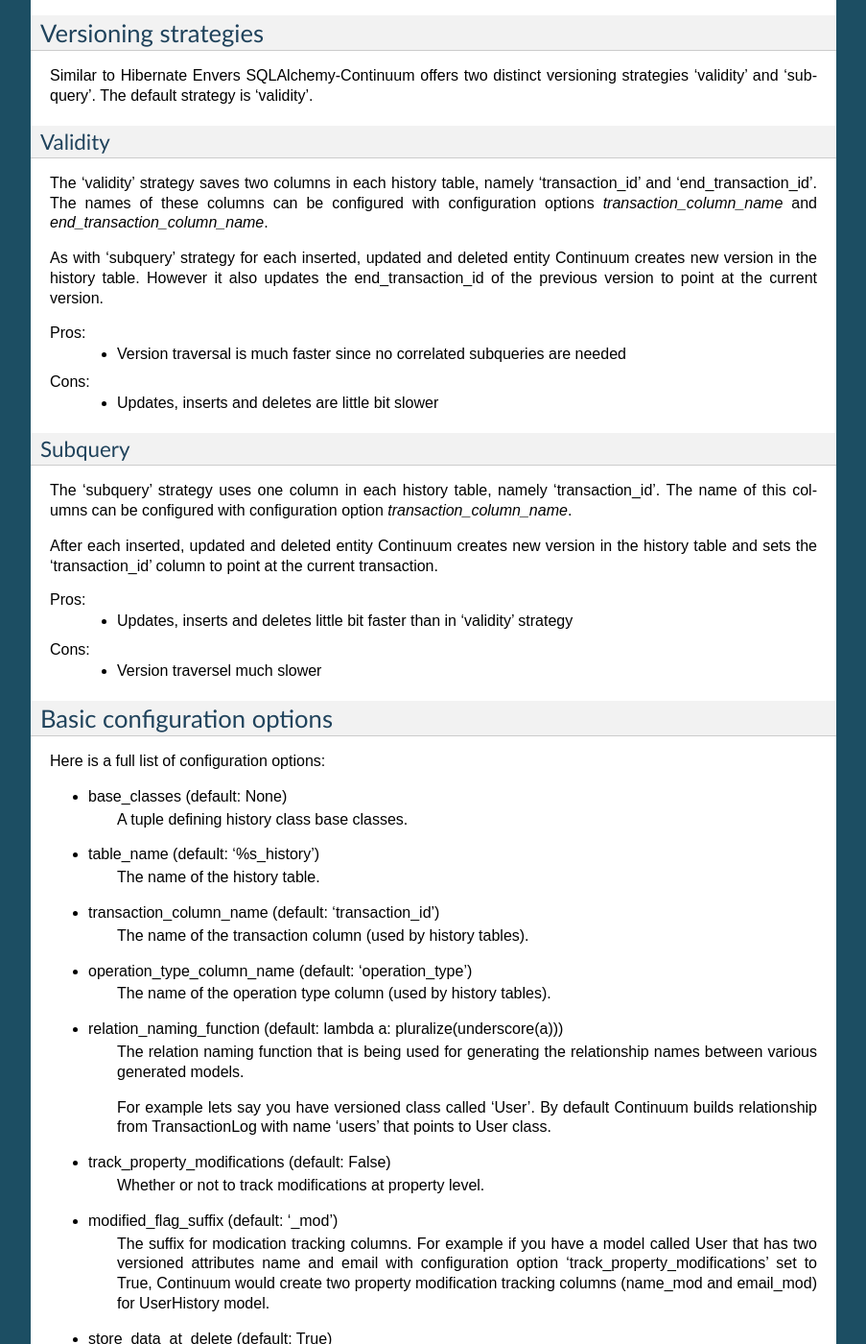
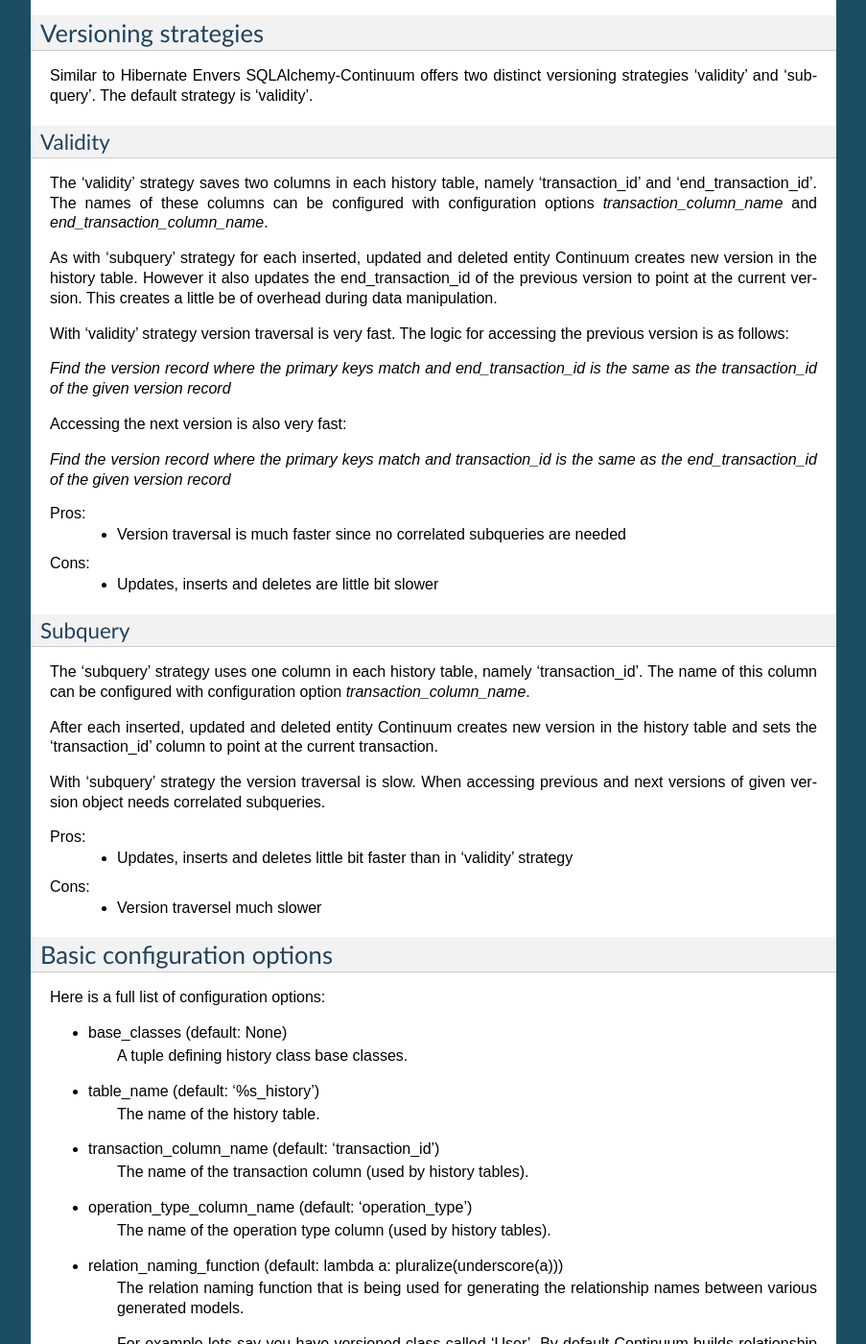
Before and after one commit to kvesteri/sqlalchemy-continuum, a Sphinx documentation site: the page built from docs/index.rst, in a window 1280 px wide and 1400 px high, scrolled down 8660 px. Shown: the whole window at 96% size, without its empty margins (198-1101 px from the left). Built offline with Sphinx 7.4.7, drawn with Linux system fonts in a browser that asks for light colours.

Commit message:
More docs for strategies

```diff
--- a/docs/index.rst
+++ b/docs/index.rst
@@ -613,7 +613,16 @@ Validity
 
 The 'validity' strategy saves two columns in each history table, namely 'transaction_id' and 'end_transaction_id'. The names of these columns can be configured with configuration options `transaction_column_name` and `end_transaction_column_name`.
 
-As with 'subquery' strategy for each inserted, updated and deleted entity Continuum creates new version in the history table. However it also updates the end_transaction_id of the previous version to point at the current version.
+As with 'subquery' strategy for each inserted, updated and deleted entity Continuum creates new version in the history table. However it also updates the end_transaction_id of the previous version to point at the current version. This creates a little be of overhead during data manipulation.
+
+With 'validity' strategy version traversal is very fast. The logic for accessing the previous version is as follows:
+
+*Find the version record where the primary keys match and end_transaction_id is the same as the transaction_id of the given version record*
+
+Accessing the next version is also very fast:
+
+*Find the version record where the primary keys match and transaction_id is the same as the end_transaction_id of the given version record*
+
 
 Pros:
     * Version traversal is much faster since no correlated subqueries are needed
@@ -626,9 +635,11 @@ Cons:
 Subquery
 ^^^^^^^^
 
-The 'subquery' strategy uses one column in each history table, namely 'transaction_id'. The name of this columns can be configured with configuration option `transaction_column_name`.
+The 'subquery' strategy uses one column in each history table, namely 'transaction_id'. The name of this column can be configured with configuration option `transaction_column_name`.
 
 After each inserted, updated and deleted entity Continuum creates new version in the history table and sets the 'transaction_id' column to point at the current transaction.
+
+With 'subquery' strategy the version traversal is slow. When accessing previous and next versions of given version object needs correlated subqueries.
 
 
 Pros:
```
